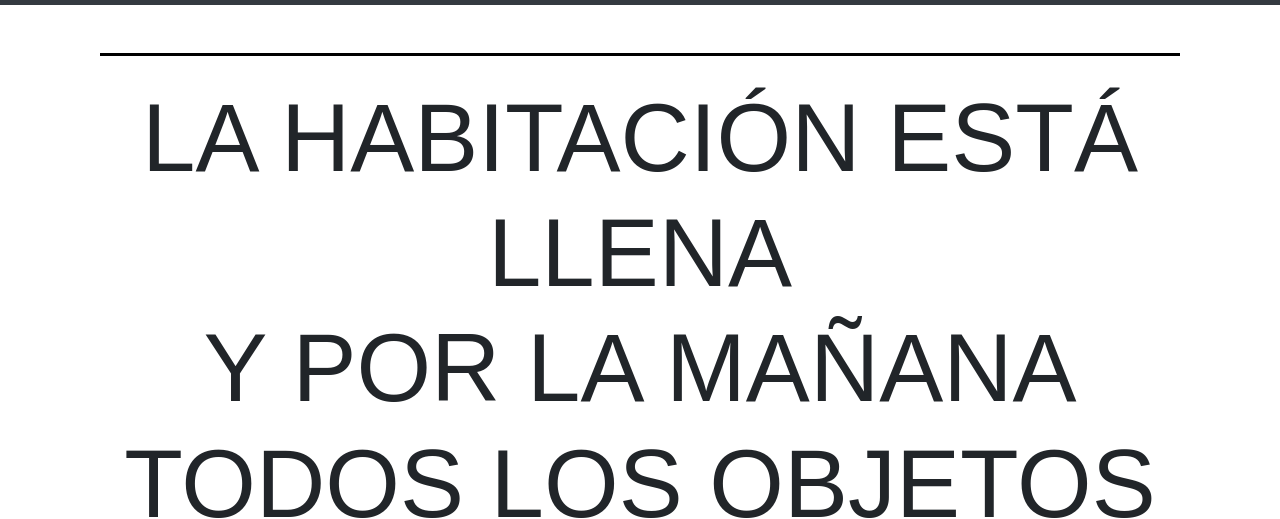
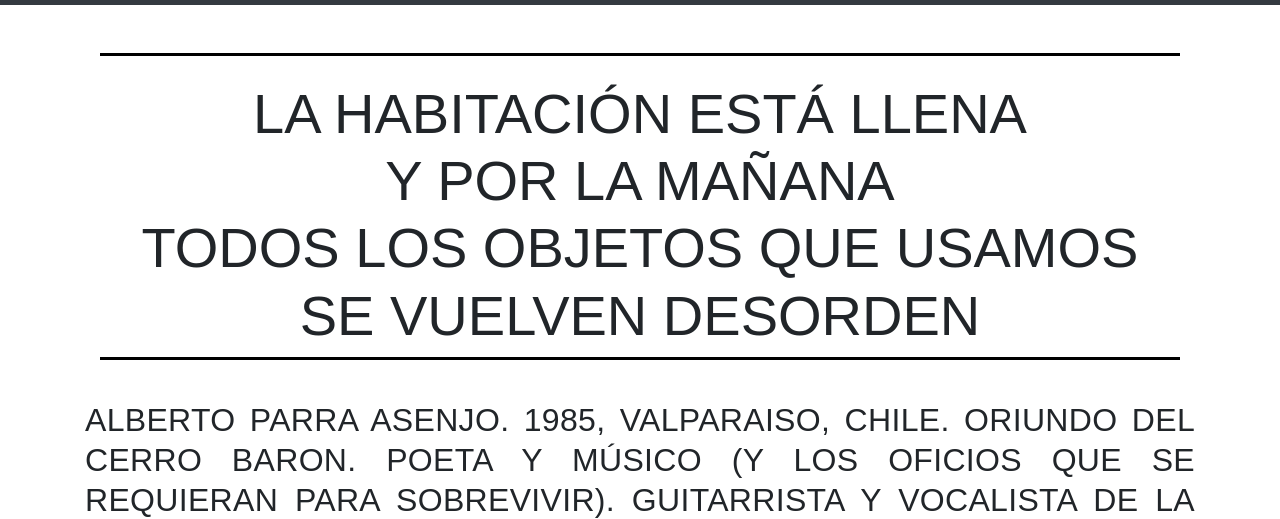
Before and after one commit to aparraasenjo/monumentoswebpage, a plain HTML site: page index.html in a window 1280 px wide. Shown: the part 73-592 px from the top of the page. Drawn offline with nearby package versions, Linux system fonts and the light colour scheme; a web font is replaced by a local one.

Commit message:
nuevo commit

```diff
--- a/index.html
+++ b/index.html
@@ -43,7 +43,7 @@ crossorigin="anonymous">
     <div class="container mt-5">
     <header class="container text-center">
         <hr class="line">
-        <h1 class="header pt-2 display-1">LA HABITACIÓN ESTÁ LLENA <BR>Y POR LA MAÑANA <BR>TODOS LOS OBJETOS QUE USAMOS <BR>SE VUELVEN DESORDEN</BR></h1>
+        <h1 class="header pt-2 display-4">LA HABITACIÓN ESTÁ LLENA <BR>Y POR LA MAÑANA <BR>TODOS LOS OBJETOS QUE USAMOS <BR>SE VUELVEN DESORDEN</BR></h1>
         <hr class="line mt-0">
     </header>
     </div>
```
